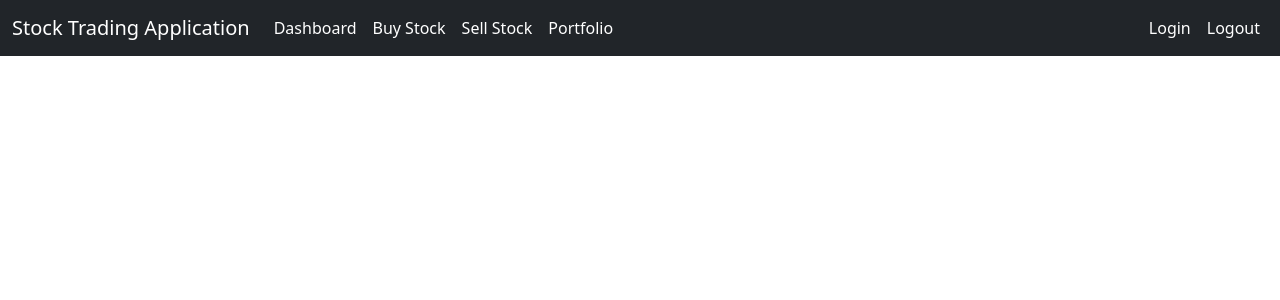
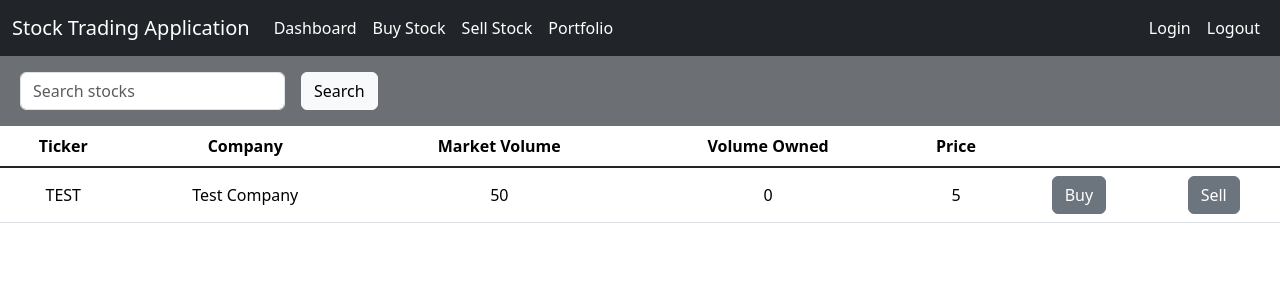
Before and after one commit to andrtbo/401StockApplication, a Flask app: page /buy_stock in a window 1280 px wide. Shown: the top 300 px of the page. Run offline with Flask 3, Linux system fonts and the light colour scheme.

Commit message:
stock search and table page
Currently has one sample row, but will be made dynamic later

```diff
--- a/templates/buy_stock.html
+++ b/templates/buy_stock.html
@@ -2,6 +2,50 @@
 
 {% block title%}Buy Stock{% endblock %}
 
-{% block content%}{% endblock %}
+{% block content%}
+    <!-- Secondary search navbar -->
+    <nav class="navbar navbar-expand-lg" style="background-color: #6c7075;">
+        <div class="container-fluid">
+            <form class="d-flex" method="POST" action="" role="search">
+                {{ form.hidden_tag() }}
+                <div class="mr-auto p-2">
+                    <input class="form-control me-2" type="search" placeholder="Search stocks" aria-label="Search">
+                </div>
+                <div class="p-2">
+                    {{ form.submit(class="btn btn-light", type="submit") }}
+                </div>
+            </form>
+        </div>
+    </nav>
+
+    <!-- Table for holding the stock data -->
+    <table class="table table-hover">
+        <!-- Table headings -->
+        <thead>
+            <tr>
+                <th scope="col" class="text-center">Ticker</th>
+                <th scope="col" class="text-center">Company</th>
+                <th scope="col" class="text-center">Market Volume</th>
+                <th scope="col" class="text-center">Volume Owned</th>
+                <th scope="col" class="text-center">Price</th>
+                <th scope="col" class="text-center"></th>
+                <th scope="col" class="text-center"></th>
+            </tr>
+        </thead>
+        <tbody class="table-group-divider">
+            <td class="text-center my-auto align-middle">TEST</th>
+            <td class="text-center align-middle">Test Company</th>
+            <td class="text-center align-middle">50</th>
+            <td class="text-center align-middle">0</th>
+            <td class="text-center align-middle">5</th>
+            <td class="text-center align-middle">
+                <a class="btn btn-secondary" role="button" href="{{ url_for('buy', ticker = 'test') }}">Buy</button>
+            </th>
+            <td class="text-center align-middle">
+                <a class="btn btn-secondary" role="button" href="#">Sell</button>
+            </th>
+        </tbody>
+    </table>
+{% endblock %}
 
 {% block footer%}{% endblock %}
```
